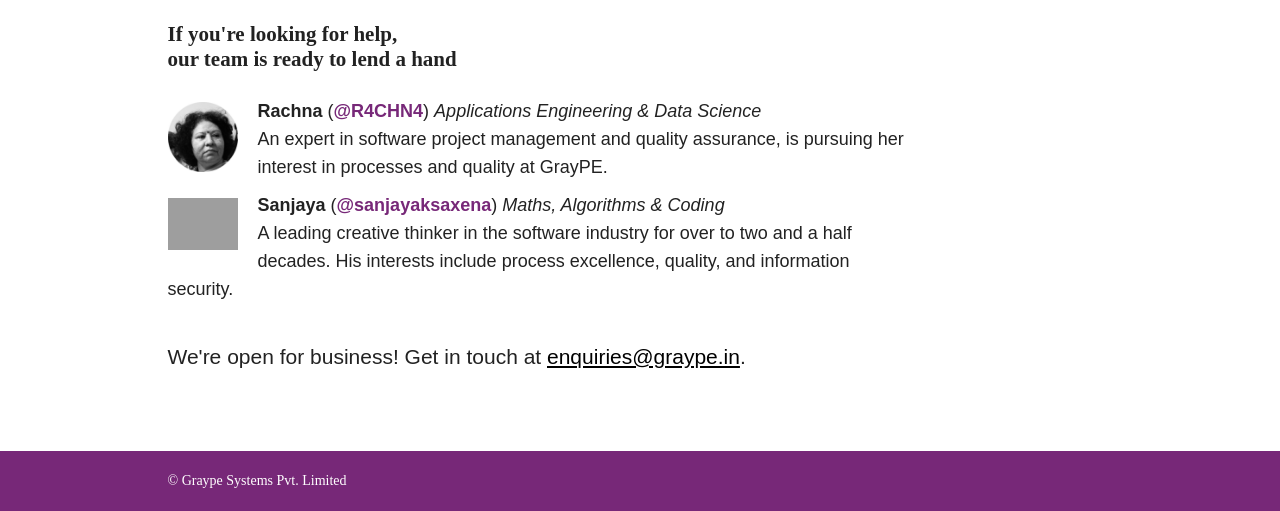
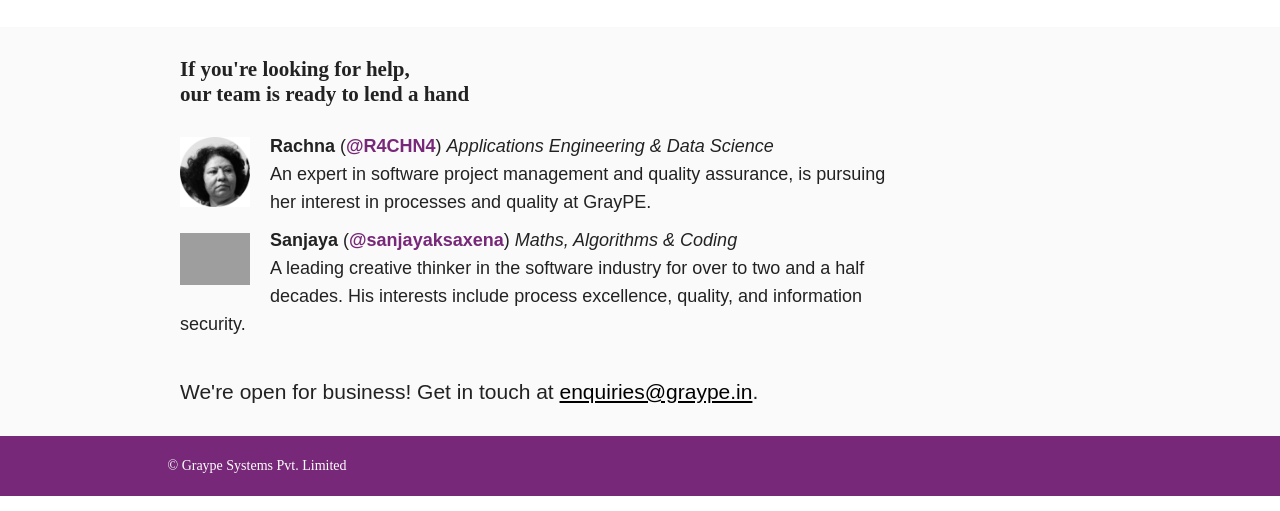
Before and after one commit to GR4YPE/gr4ype.github.io, a website: page index.html in a window 1280 px wide. Shown: the part 1252-1763 px from the top of the page. Drawn offline with nearby package versions, Linux system fonts and the light colour scheme; grey boxes are pictures that could not be loaded.

Commit message:
Add gray sections

```diff
--- a/index.html
+++ b/index.html
@@ -39,7 +39,7 @@
 	</div>
 </header>
 
-<main class="container"	>
+<div class="graybg"><main class="container"	>
 	<div class="row">
 		<section class="col-md-8 col-md-offset-1 products">
 			<h1>
@@ -58,10 +58,10 @@
 				</div>
 			</div>
 
-			<p>Foregrounding work on these tools have been presented in international conferences such as the 24th Subjective Probability, Utility, & Decision Making (SPUDM) Conference in Spain, and the 22nd IEEE Requirements Engineering Conference in Sweden.</p>
+			<p>Foregrounding work on these tools have been presented in international conferences such as the 24th <a href="/pdf/decisively.pdf">Subjective Probability, Utility, & Decision Making (SPUDM) Conference</a> in Spain, and the 22nd <a href="http://ieeexplore.ieee.org/document/6912278/?reload=true&tp=&arnumber=6912278">IEEE Requirements Engineering Conference</a> in Sweden.</p>
 		</section>
-
-
+</main></div>
+<main class="container"	>
 		<section class="col-md-8 col-md-offset-1 customers">
 			<h1>Our valuable customers</h1>
 			<div class="row">
@@ -88,7 +88,8 @@
 				</div>
 			</div>
 		</section>
-
+</main>
+<div class="graybg"><main class="container"	>
 		<section class="col-md-8 col-md-offset-1">
 			<h1 id="team">If you're looking for help,<br/>our team is ready to lend a hand</h1>
 
@@ -116,7 +117,7 @@
 			</p>
 		</section>
 	</div>
-</main>
+</main></div>
 
 <footer>
 	<div class="container">
--- a/stylesheets/master.css
+++ b/stylesheets/master.css
@@ -22,18 +22,13 @@ header {
 }
 
 main {
-	margin-top: 75px;
-	margin-bottom: 60px;
-}
-
-main section {
-	margin-bottom: 20px;
+	margin: 30px 0;
+	padding: 30px 0;
 }
 
 main h1 {
 	margin: 0;
 	margin-bottom: 15px;
-	margin-top: 30px;
 	padding: 0;
 	font: 21px 'ff-tisa-sans-web-pro', serif;
 	font-weight: 900;
@@ -51,17 +46,6 @@ main p {
 	padding-top: 10px;
 	font-size: 18px;
 	line-height: 28px;
-}
-
-p#contact {
-	margin-top: 30px;
-	font-size: 1.5em;
-}
-
-p#contact a {
-	color: #000;
-	font-weight: normal;
-	text-decoration: underline
 }
 
 section.products img {
@@ -102,9 +86,27 @@ section.customers img:hover {
 	-webkit-filter: grayscale(0%);
 }
 
+div.graybg {
+	background: #fafafa;
+	margin: 0;
+}
+
+p#contact {
+	margin-top: 30px;
+	font-size: 1.5em;
+}
+
+p#contact a {
+	color: #000;
+	font-weight: normal;
+	text-decoration: underline
+}
+
+
 footer {
 	background-color: #772878;
-	margin-top: 30px;
+	margin: 0;
+	margin-top: -30px;
 	min-height: 60px;
 	font-size: 14px;
 	color: #fff;
```
